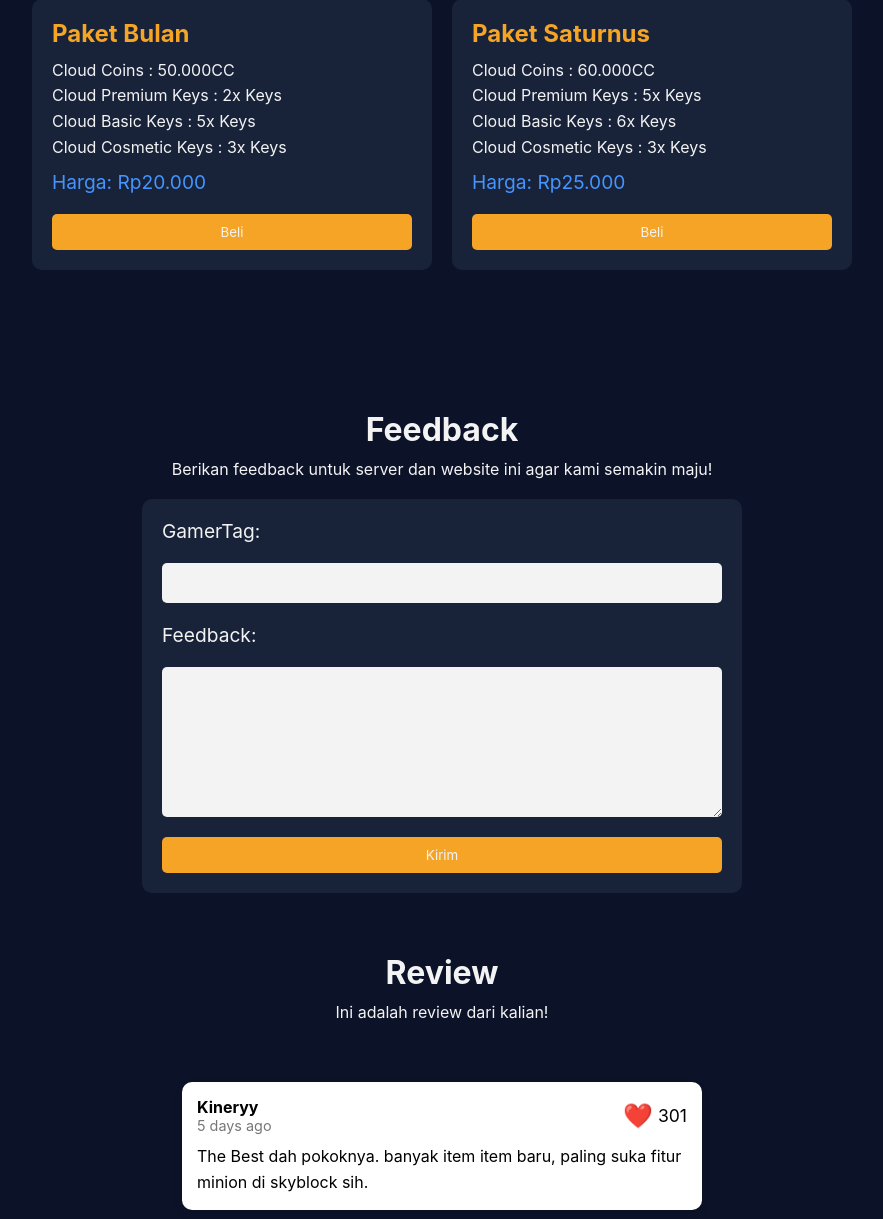
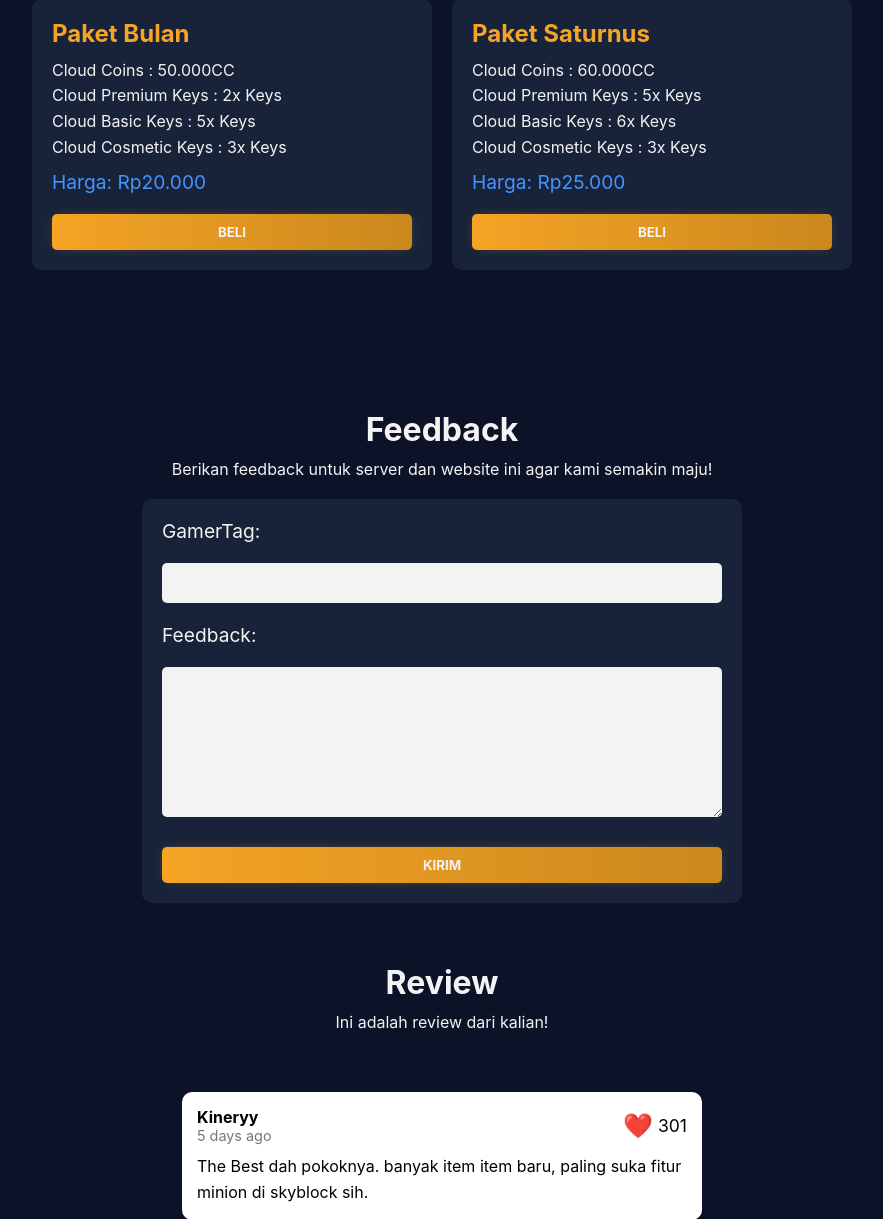
Before and after one commit to ChairawanChannel/CLOUD-SMP, a PHP site: page / in a window 1280 px wide. Shown: the part 2610-3829 px from the top of the page, without its empty margins (198-1081 px from the left). Run offline with PHP 8.4, Linux system fonts and the light colour scheme; some libraries are stand-ins or nearby versions; some web fonts are replaced.

Commit message:
"Updated styles for topup-button and feedback input[type='submit'] elements, and modified form action in login.html"

```diff
--- a/assets/css/style.css
+++ b/assets/css/style.css
@@ -659,20 +659,40 @@ body {
 }
 
 .topup-button {
-  background-color: #f5a425;
-  color: #f3f3f3;
-  border: none;
-  width: 100%;
+  margin: 10px 0 0 0;
   padding: 10px 20px;
   border-radius: 5px;
+  text-align: center;
+  text-transform: uppercase;
+  transition: 0.5s;
+  background-size: 200% auto; /* Membuat animasi bergerak */
+  color: #f3f3f3;
+  display: block;
+  border: 0px;
+  width: 100%;
+  font-weight: 700;
+  box-shadow: 0px 0px 14px -7px rgba(245, 164, 37, 0.75); /* Warna shadow dari gradient */
+  background-image: linear-gradient(
+    90deg,
+    rgba(245, 164, 37, 1) 0%,
+    rgba(202, 136, 29, 1) 50%,
+    rgba(245, 164, 37, 1) 100%
+  );
   cursor: pointer;
-  transition: background-color 0.3s ease;
+  user-select: none;
+  -webkit-user-select: none;
+  touch-action: manipulation;
 }
 
 .topup-button:hover {
-  background-color: #ca881d;
-}
-
+  background-position: right center; /* Mengubah arah gradien saat hover */
+  color: #fff;
+  text-decoration: none;
+}
+
+.topup-button:active {
+  transform: scale(0.95); /* Efek animasi kecil saat tombol ditekan */
+}
 .topup-container-wrapper {
   display: flex;
   justify-content: center;
@@ -731,17 +751,38 @@ body {
 }
 
 .feedback input[type="submit"] {
-  background-color: #f5a425;
-  color: #f3f3f3;
-  border: none;
+  margin: 10px 0 0 0;
   padding: 10px 20px;
   border-radius: 5px;
+  text-align: center;
+  text-transform: uppercase;
+  transition: 0.5s;
+  background-size: 200% auto; /* Membuat animasi bergerak */
+  color: #f3f3f3;
+  display: block;
+  border: 0px;
+  width: 100%;
+  font-weight: 700;
+  box-shadow: 0px 0px 14px -7px rgba(245, 164, 37, 0.75); /* Warna shadow dari gradient */
+  background-image: linear-gradient(
+    90deg,
+    rgba(245, 164, 37, 1) 0%,
+    rgba(202, 136, 29, 1) 50%,
+    rgba(245, 164, 37, 1) 100%
+  );
   cursor: pointer;
-  transition: background-color 0.3s ease;
+  user-select: none;
+  -webkit-user-select: none;
+  touch-action: manipulation;
 }
 
 .feedback input[type="submit"]:hover {
-  background-color: #ca881d;
+  background-position: right center; /* Mengubah arah gradien saat hover */
+  color: #fff;
+  text-decoration: none;
+}
+.feedback input[type="submit"]:active {
+  transform: scale(0.95); /* Efek animasi kecil saat tombol ditekan */
 }
 
 /* Feedback End */
--- a/login.html
+++ b/login.html
@@ -10,7 +10,7 @@
     <!-- login.html -->
     <div class="login-page">
       <div class="login-container">
-        <form action="">
+        <form action="index.html">
           <h2>WELCOME USER!</h2>
           <label for="gamertag">Gamertag</label>
           <input id="gamertag" type="text" placeholder="Masukkan Gamertag.." />
```
